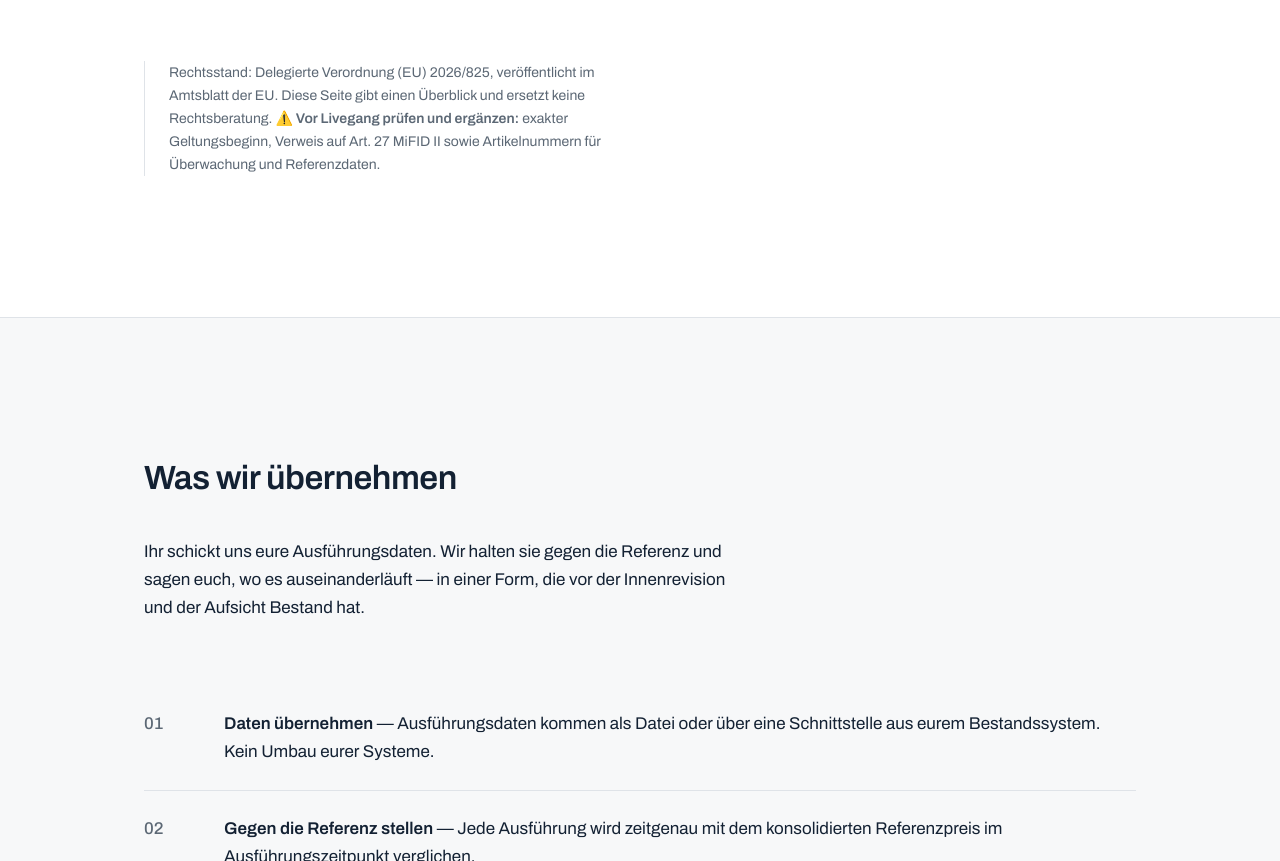
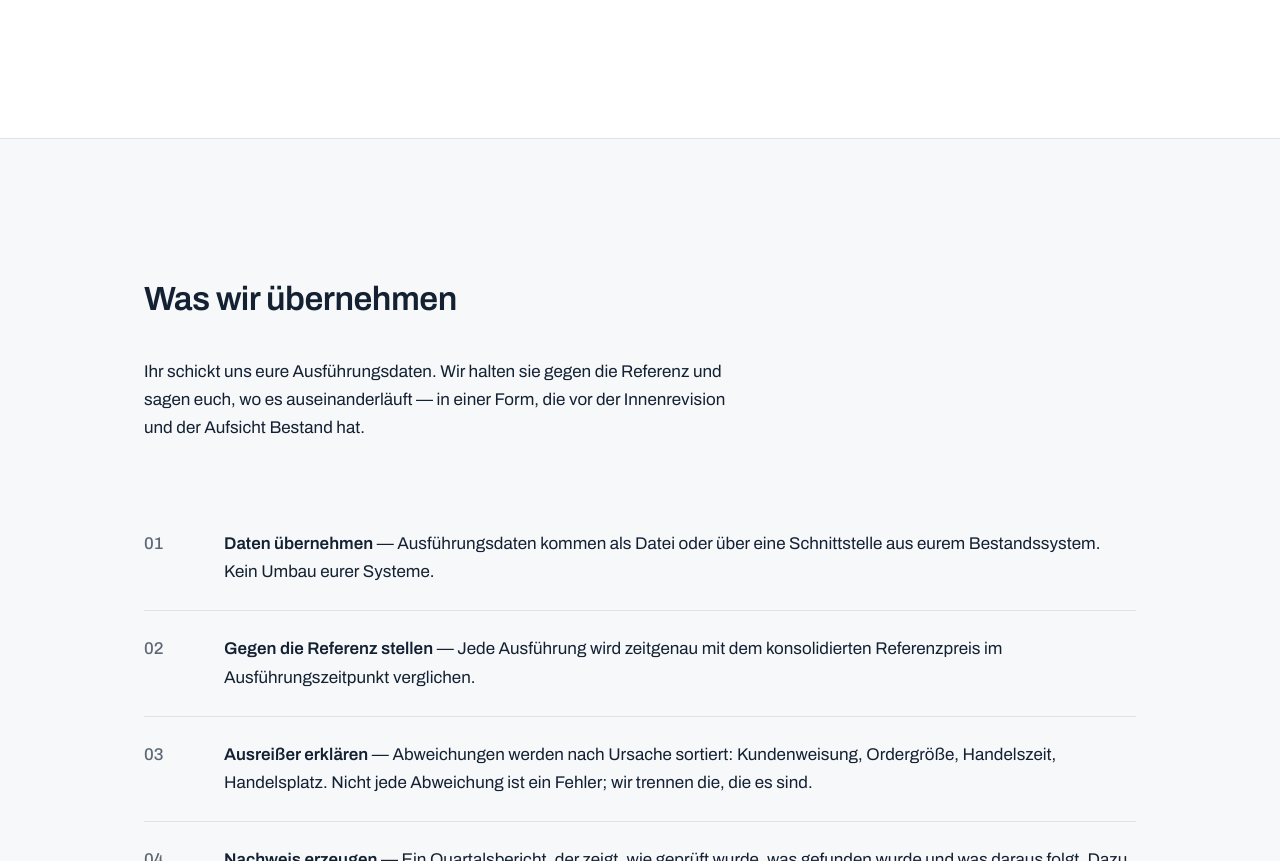
Before and after one commit to luizoop/gordion, a plain HTML site: page index.html in a window 1280 px wide. Shown: the part 1907-2768 px from the top of the page. Drawn offline with Linux system fonts and the light colour scheme.

Commit message:
Remove legal disclaimer from index.html
Removed legal disclaimer paragraph from the document.

```diff
--- a/index.html
+++ b/index.html
@@ -137,7 +137,7 @@
         </tbody>
       </table>
 
-      <p class="rechtsstand">Rechtsstand: Delegierte Verordnung (EU) 2026/825, veröffentlicht im Amtsblatt der EU. Diese Seite gibt einen Überblick und ersetzt keine Rechtsberatung. ⚠️ <strong>Vor Livegang prüfen und ergänzen:</strong> exakter Geltungsbeginn, Verweis auf Art. 27 MiFID II sowie Artikelnummern für Überwachung und Referenzdaten.</p>
+
     </div>
   </section>
 
```
